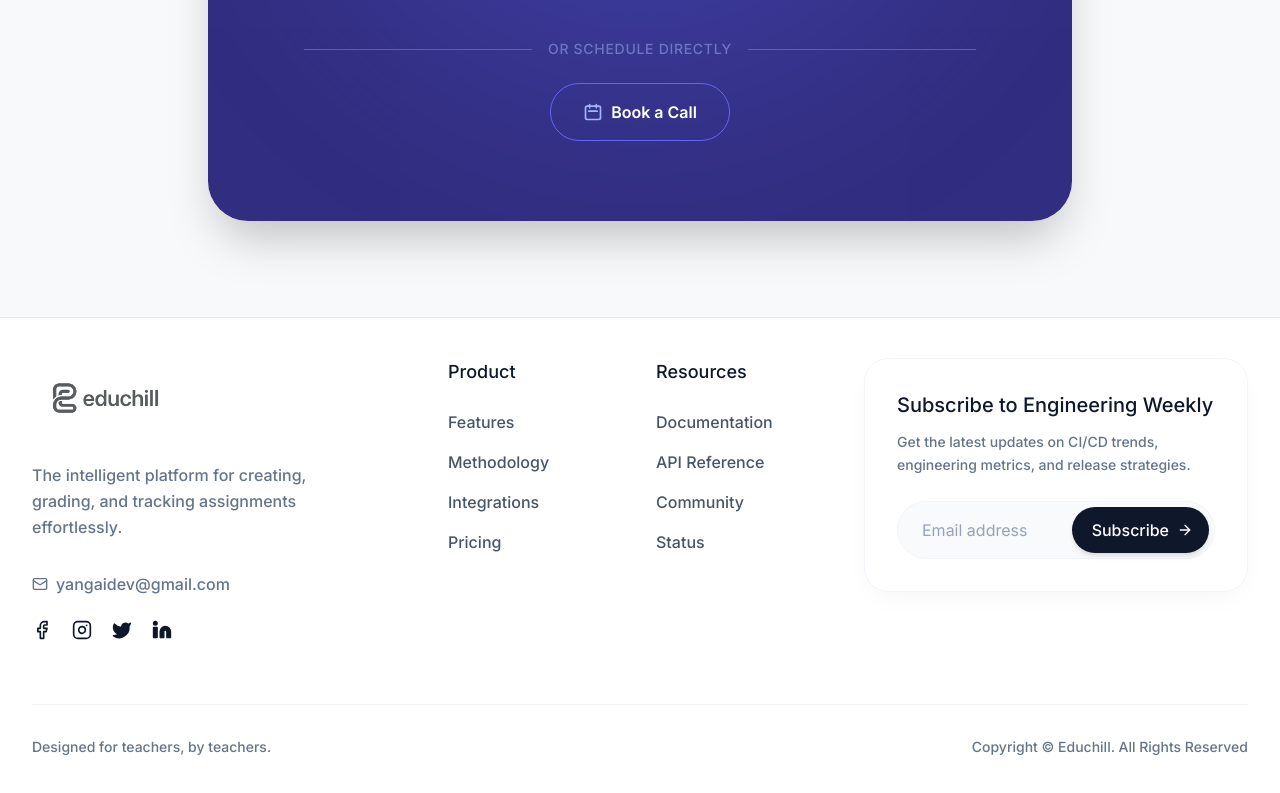
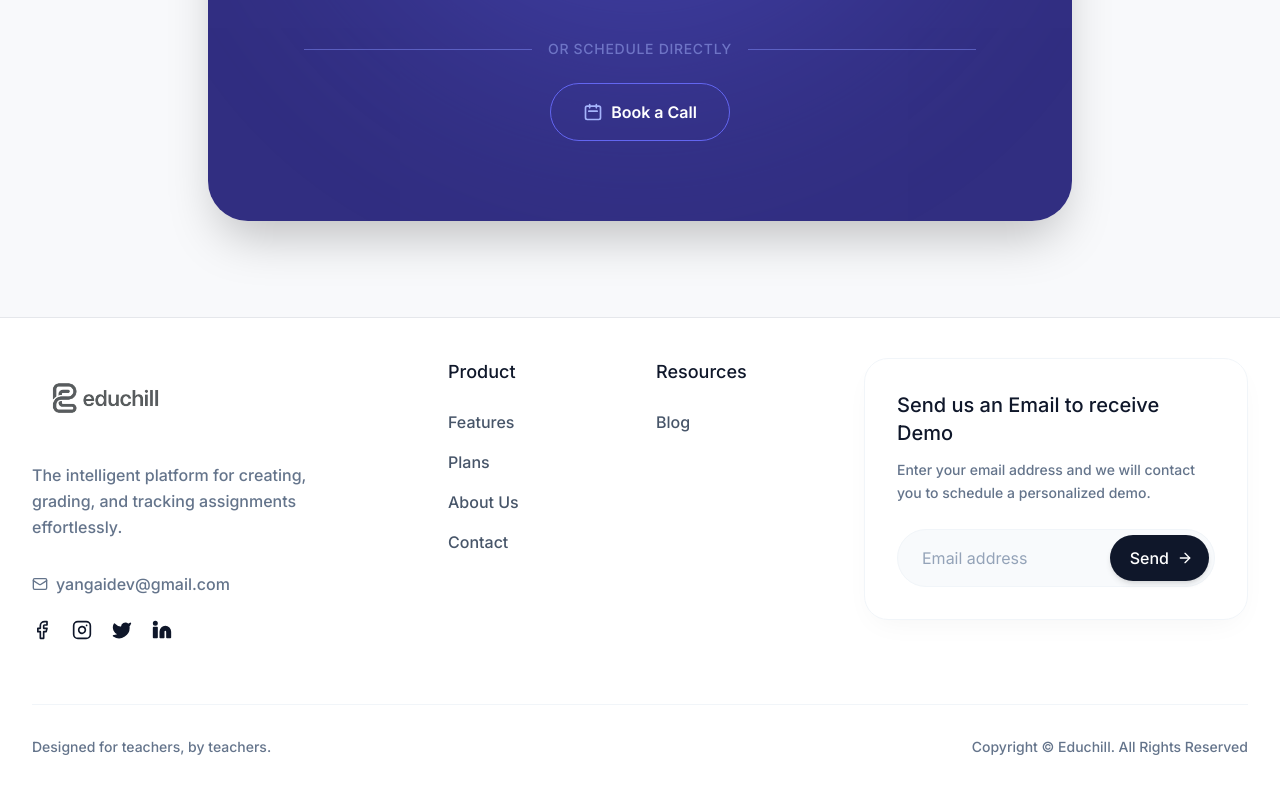
Before and after one commit to smizxe/educhill, a React (Vite) app: page / in a window 1280 px wide. Shown: the part 5981-6774 px from the top of the page. Built offline with nearby package versions, Linux system fonts and the light colour scheme.

Commit message:
Update Footer content: Product links, Blog, and Newsletter title

```diff
--- a/src/components/Footer.jsx
+++ b/src/components/Footer.jsx
@@ -39,9 +39,9 @@ export const Footer = () => {
                         <h3 className="text-lg text-slate-900 mb-6 font-sans font-medium">Product</h3>
                         <ul className="space-y-4">
                             <li><Link to="/#features" className="text-slate-600 hover:text-slate-900 transition-colors font-sans font-medium">Features</Link></li>
-                            <li><a href="#" className="text-slate-600 hover:text-slate-900 transition-colors font-sans font-medium">Methodology</a></li>
-                            <li><a href="#" className="text-slate-600 hover:text-slate-900 transition-colors font-sans font-medium">Integrations</a></li>
-                            <li><Link to="/#pricing" className="text-slate-600 hover:text-slate-900 transition-colors font-sans font-medium">Pricing</Link></li>
+                            <li><Link to="/#pricing" className="text-slate-600 hover:text-slate-900 transition-colors font-sans font-medium">Plans</Link></li>
+                            <li><Link to="/about" className="text-slate-600 hover:text-slate-900 transition-colors font-sans font-medium">About Us</Link></li>
+                            <li><Link to="/contact" className="text-slate-600 hover:text-slate-900 transition-colors font-sans font-medium">Contact</Link></li>
                         </ul>
                     </div>
 
@@ -49,24 +49,21 @@ export const Footer = () => {
                     <div className="lg:col-span-2 scroll-enter delay-200">
                         <h3 className="text-lg text-slate-900 mb-6 font-sans font-medium">Resources</h3>
                         <ul className="space-y-4">
-                            <li><a href="#" className="text-slate-600 hover:text-slate-900 transition-colors font-sans font-medium">Documentation</a></li>
-                            <li><a href="#" className="text-slate-600 hover:text-slate-900 transition-colors font-sans font-medium">API Reference</a></li>
-                            <li><a href="#" className="text-slate-600 hover:text-slate-900 transition-colors font-sans font-medium">Community</a></li>
-                            <li><a href="#" className="text-slate-600 hover:text-slate-900 transition-colors font-sans font-medium">Status</a></li>
+                            <li><Link to="/blog" className="text-slate-600 hover:text-slate-900 transition-colors font-sans font-medium">Blog</Link></li>
                         </ul>
                     </div>
 
                     {/* Newsletter Column */}
                     <div className="lg:col-span-4 scroll-enter delay-300">
                         <div className="bg-white rounded-[1.5rem] p-8 border border-slate-100 shadow-[0_10px_30px_-10px_rgba(0,0,0,0.05)] hover:shadow-lg transition-shadow">
-                            <h3 className="text-xl text-slate-900 mb-3 font-sans font-medium">Subscribe to Engineering Weekly</h3>
+                            <h3 className="text-xl text-slate-900 mb-3 font-sans font-medium">Send us an Email to receive Demo</h3>
                             <p className="text-slate-500 mb-6 text-sm leading-relaxed font-sans font-medium">
-                                Get the latest updates on CI/CD trends, engineering metrics, and release strategies.
+                                Enter your email address and we will contact you to schedule a personalized demo.
                             </p>
                             <div className="relative group">
                                 <input type="email" placeholder="Email address" className="w-full pl-6 pr-36 py-4 bg-slate-50 border border-slate-100 rounded-full text-slate-900 placeholder:text-slate-400 focus:bg-white focus:ring-2 focus:ring-slate-900 focus:border-transparent outline-none transition-all" />
                                 <button className="absolute right-1.5 top-1.5 bottom-1.5 bg-[#0F172A] text-white pl-5 pr-4 rounded-full hover:bg-slate-800 transition-all hover:scale-105 active:scale-95 flex items-center gap-2 shadow-md font-sans font-medium">
-                                    Subscribe
+                                    Send
                                     <ArrowRight className="w-4 h-4" />
                                 </button>
                             </div>
```
